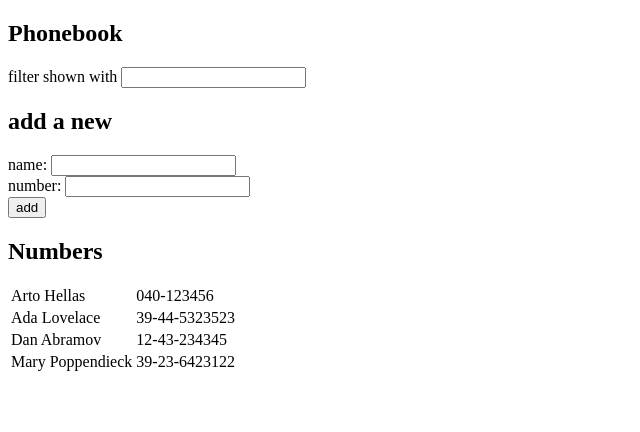
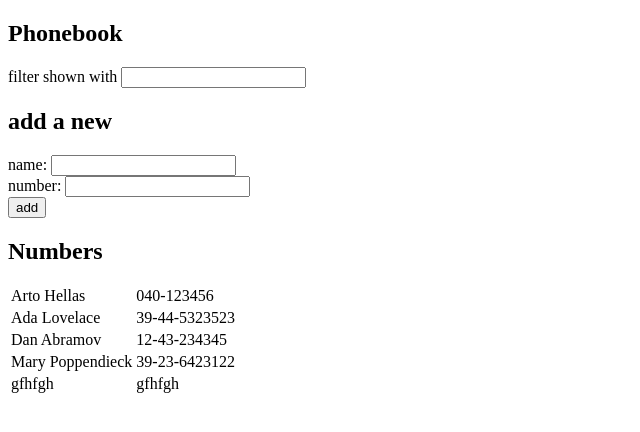
Before and after one commit to Jonah-Hansen/full-stack-open, a React (Create React App) app in the folder part2/phonebook/: page / in a window 1280 px wide. Shown: the top 432 px of the page, without its empty margins (0-640 px from the left). Built offline with nearby package versions, Linux system fonts and the light colour scheme; data requests are answered from the project's data file.

Commit message:
exercise 2.15

```diff
--- a/part2/phonebook/db.json
+++ b/part2/phonebook/db.json
@@ -1,5 +1,5 @@
 {
-  "persons":[
+  "persons": [
     {
       "name": "Arto Hellas",
       "number": "040-123456",
@@ -19,6 +19,11 @@
       "name": "Mary Poppendieck",
       "number": "39-23-6423122",
       "id": 4
+    },
+    {
+      "name": "gfhfgh",
+      "number": "gfhfgh",
+      "id": 5
     }
   ]
 }
--- a/part2/phonebook/src/App.js
+++ b/part2/phonebook/src/App.js
@@ -28,7 +28,7 @@ const App = () => {
     const nameObject = {
       name: newName,
       number: newNumber,
-      id: persons.length + 1
+      //id: persons.length + 1
     }
 
     // check for duplicates
@@ -37,9 +37,14 @@ const App = () => {
       alert(`${newName} is already added to phonebook`)
     }
     else {
-      setPersons(persons.concat(nameObject))
-      setNewName('')
-      setNewNumber('')
+      axios
+      .post('http://localhost:3001/persons' , nameObject)
+      .then(response => {
+        setPersons(persons.concat(response.data))
+        setNewName('')
+        setNewNumber('')
+      })
+
     }
   }
 
```
